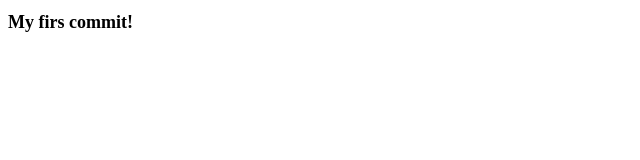
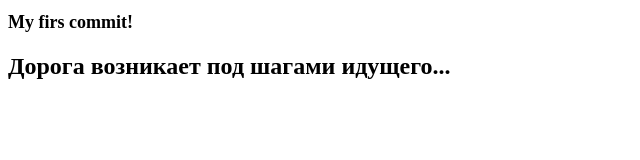
Before and after one commit to ZloyDoberman/first-project, a plain HTML site: page index.html in a window 1280 px wide. Shown: the whole page, without its empty margins (0-640 px from the left). Drawn offline with Linux system fonts and the light colour scheme.

Commit message:
Добавил еще разметки!

```diff
--- a/index.html
+++ b/index.html
@@ -8,5 +8,6 @@
 </head>
 <body>
   <h1>My firs commit!</h1>
+  <h2>Дорога возникает под шагами идущего...</h2>
 </body>
 </html>
```
